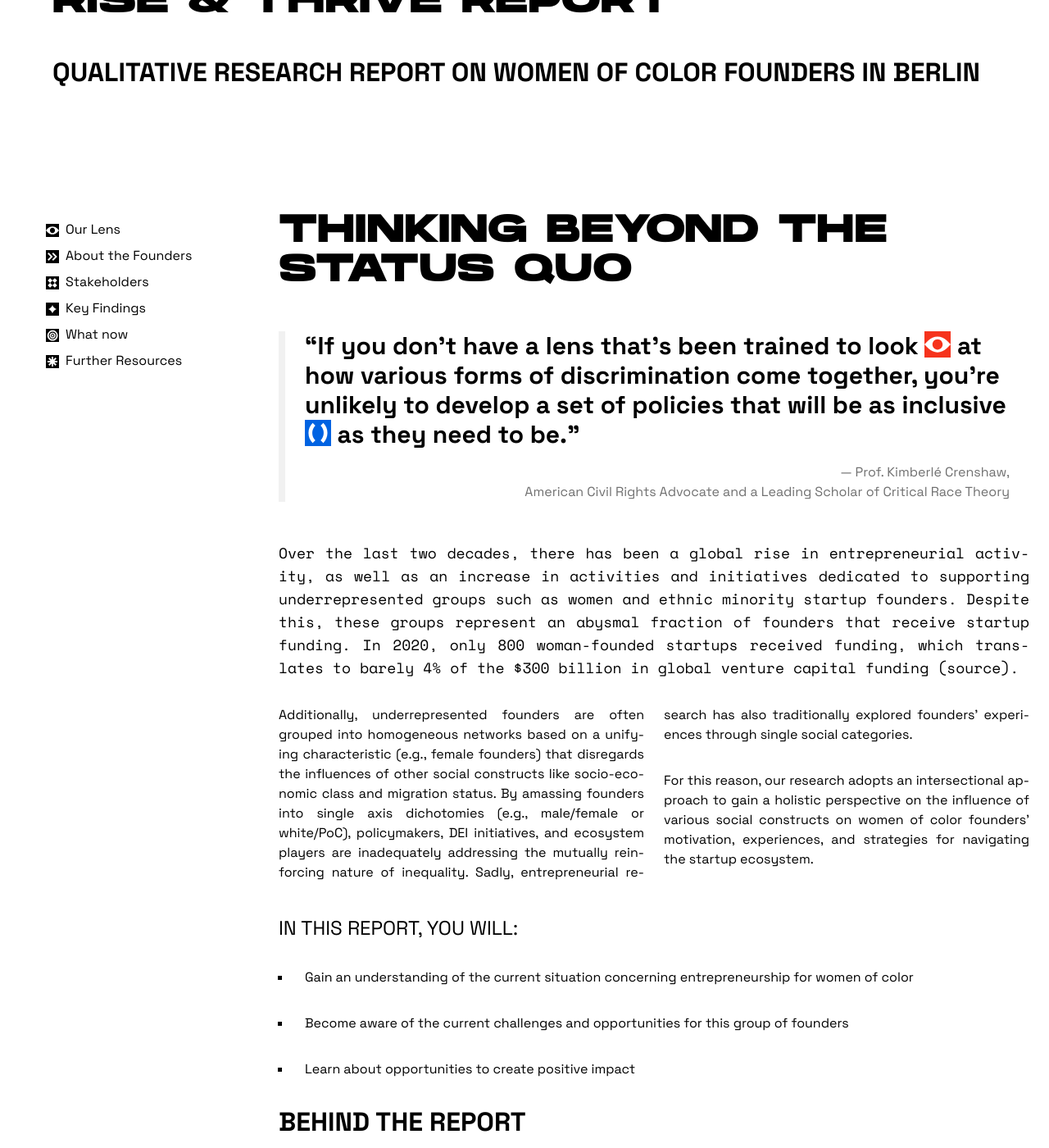
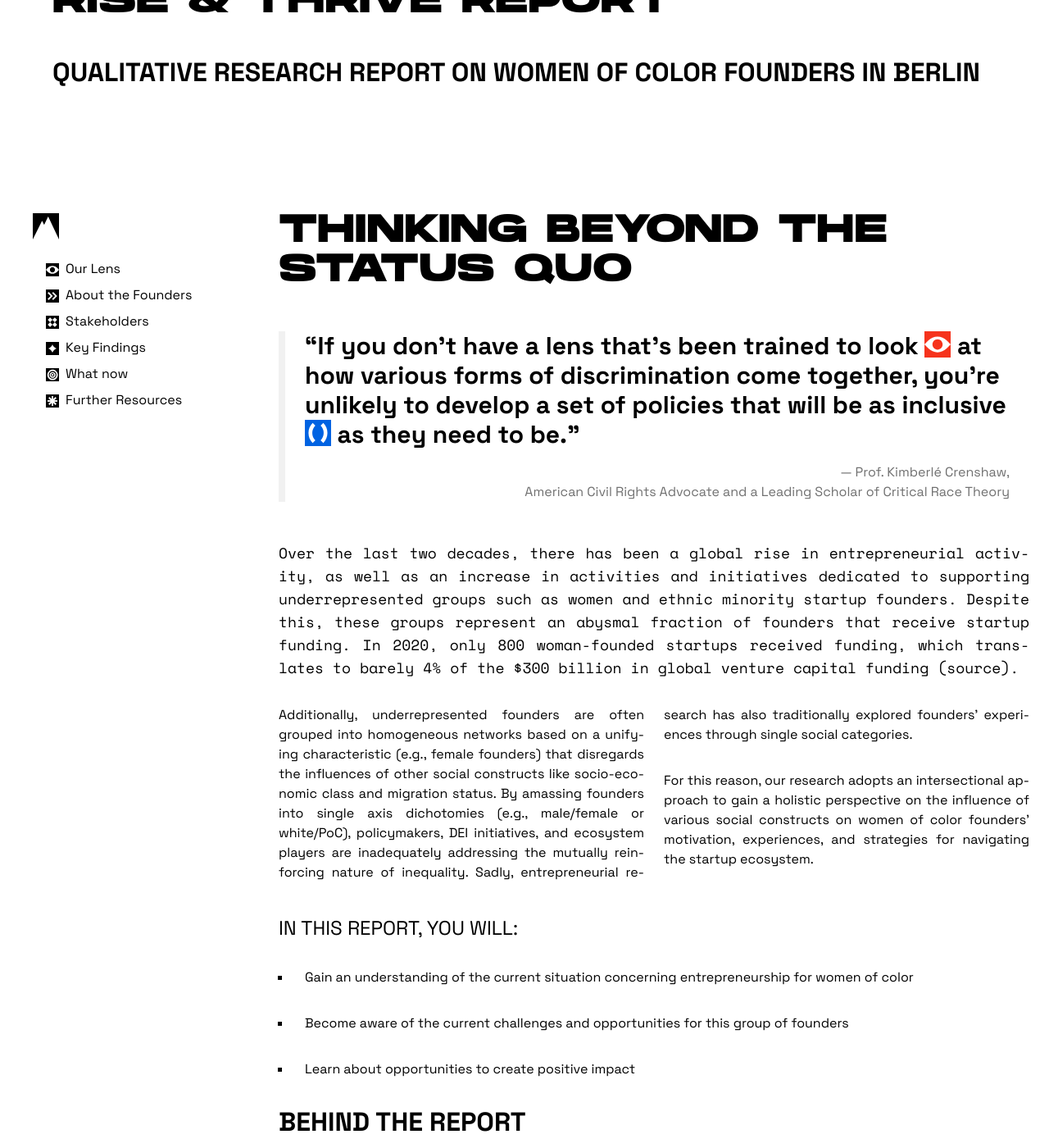
Before and after one commit to Founderland/Report, a Jekyll site: the page built from index.html, in a window 1280 px wide and 1400 px high, scrolled down 431 px. Shown: the whole window at 82% size. Built offline with Jekyll 4.4.1, drawn with Linux system fonts in a browser that asks for light colours.

Commit message:
nav logo

```diff
--- a/_includes/nav.html
+++ b/_includes/nav.html
@@ -1,3 +1,4 @@
+<img class="w-8 mb-6" src="assets/images/Rise&Thrive_Emblem.svg" alt="Rise & Thrive Report Mountain Emblem">
 <li><a href="#our_lens"><i class="symbol Visibility"></i>Our Lens</a></li>
 <li><a href="#founders"><i class="symbol Forward"></i>About the Founders</a></li>
 <li><a href="#stakeholders"><i class="symbol Open"></i>Stakeholders</a></li>
--- a/assets/styles/output.css
+++ b/assets/styles/output.css
@@ -606,6 +606,10 @@ video {
   margin-top: 1.5rem;
 }
 
+.mb-6 {
+  margin-bottom: 1.5rem;
+}
+
 .inline-block {
   display: inline-block;
 }
@@ -628,6 +632,10 @@ video {
 
 .w-full {
   width: 100%;
+}
+
+.w-8 {
+  width: 2rem;
 }
 
 .grid-cols-2 {
```
